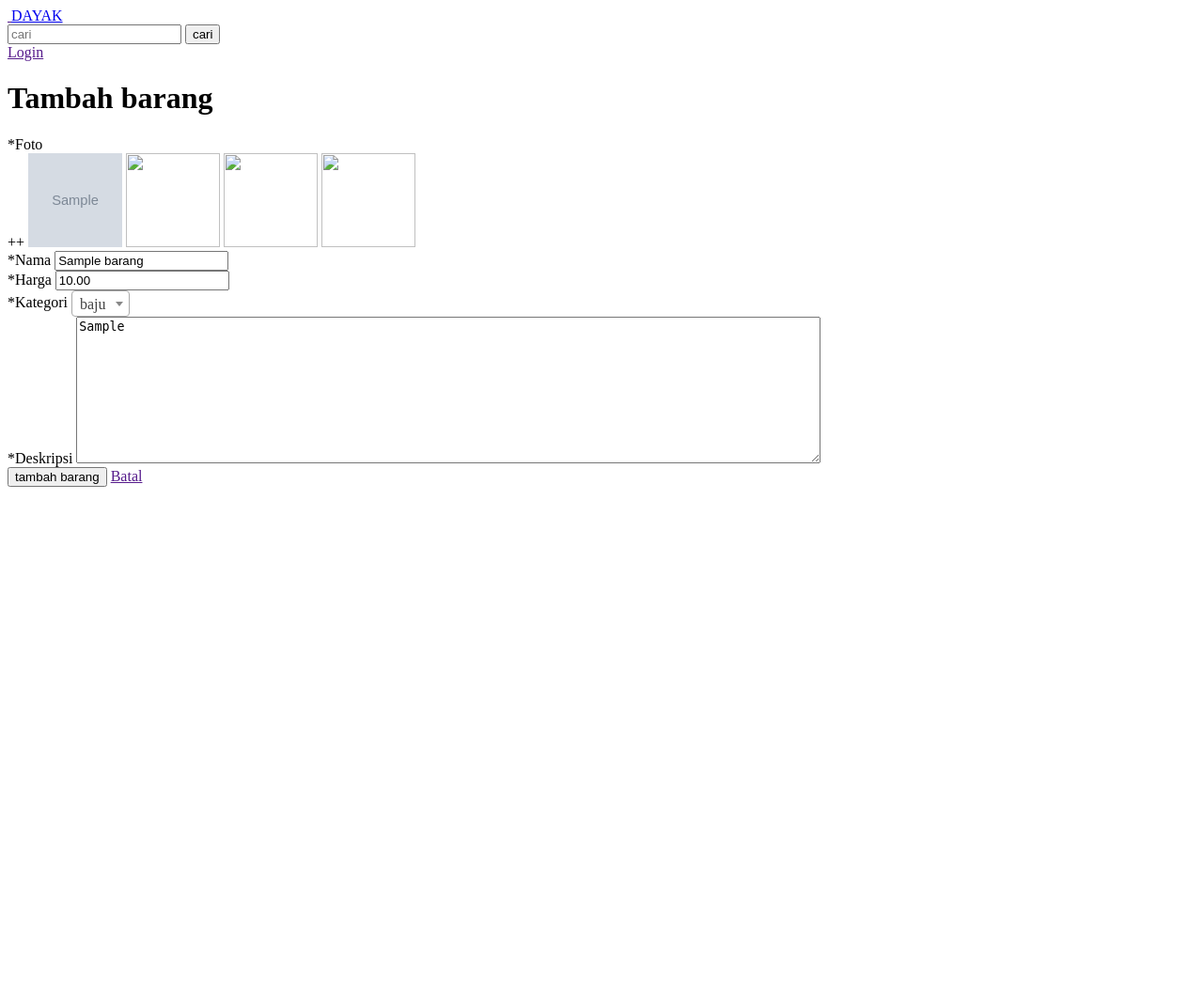
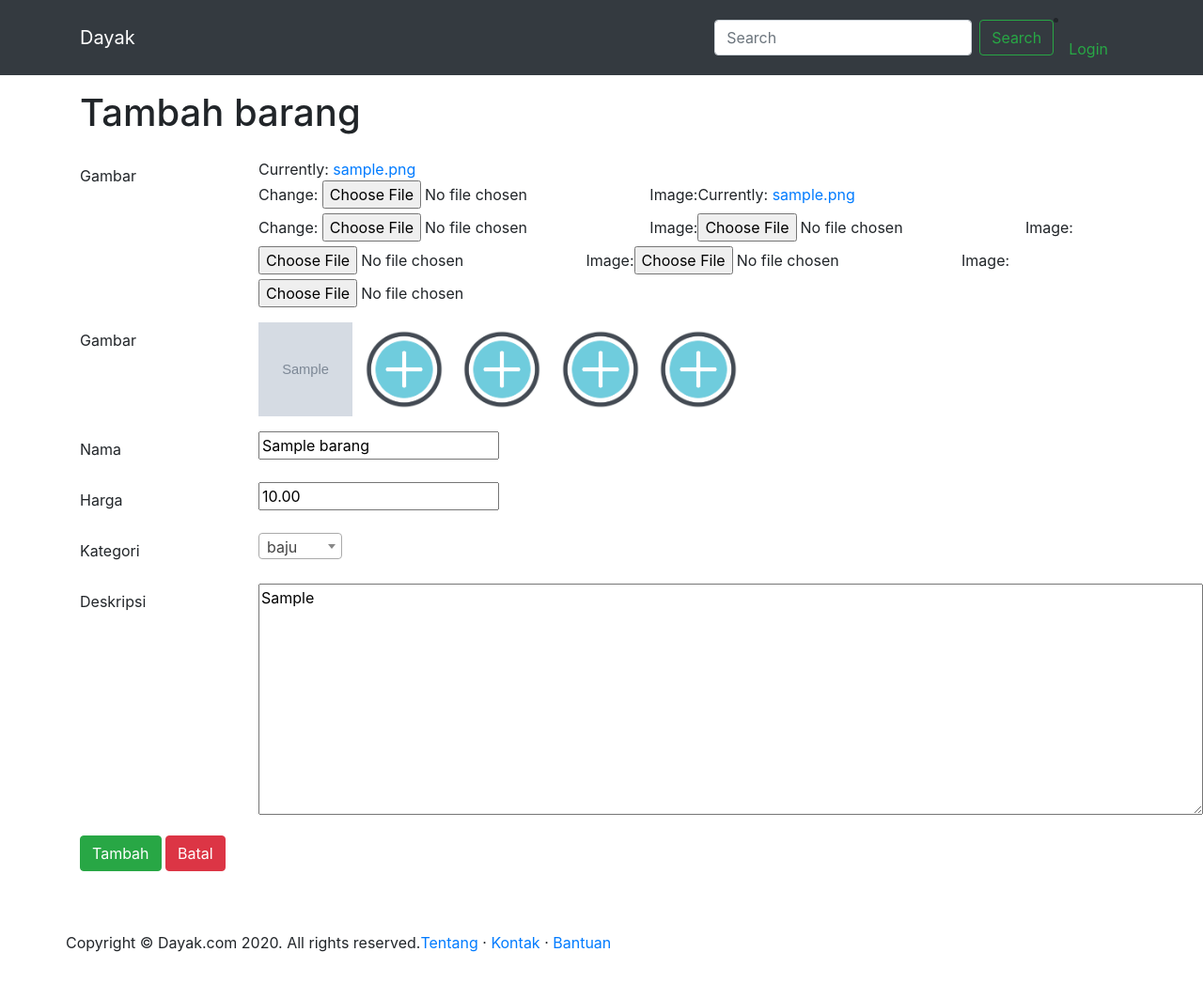
Before and after one commit to yeremiaChris/market-place, a Django app: page /update-barang/1/ in a window 1280 px wide. Shown: the whole page at 94% size. Before the commit the page ends 518 px from the top, so only its background shows below. Run offline with Django 3.2, Linux system fonts and the light colour scheme; tables that the repository leaves empty hold one stand-in row (values such as "Sample post"); grey boxes marked "Sample" are stand-in pictures; some libraries are stand-ins or nearby versions.

Commit message:
membuat update page dan messagenya dalam proses membuat update formset multiple imagenya

```diff
--- a/toko_app/static/toko_app/js/tambah-barang.js
+++ b/toko_app/static/toko_app/js/tambah-barang.js
@@ -5,6 +5,10 @@ const input = document.querySelector(".input-banyak input");
 gambar.onclick = function () {
     input.click();
 }
+
+
+
+
 // akhir gambar pertama
 
 input.onchange = function () {
--- /dev/null
+++ b/toko_app/static/toko_app/js/update.js
@@ -0,0 +1,22 @@
+
+const terbaru = document.querySelector('.input-banyak a');
+const input  = document.querySelectorAll('#id_gambar');
+const gambarbanyak = document.querySelector('.foto-banyak img');
+
+const baru = gambarbanyak.src = terbaru.href;
+console.log(baru);
+
+gambarbanyak.onclick = function () {
+    input[0].click();
+}
+
+
+input[0].onchange = function() {
+
+    const masuk = new FileReader();
+    masuk.readAsDataURL(input[0].files[0]);
+
+    masuk.onload = function (e) {
+        gambarbanyak.src = e.target.result;
+    }
+}
--- a/toko_app/templates/toko_app/base.html
+++ b/toko_app/templates/toko_app/base.html
@@ -98,7 +98,6 @@
         crossorigin="anonymous"></script>
     <script src="{% static 'toko_app/js/select2.min.js' %}"></script>
     <script src="{% static 'toko_app/js/select.js' %}"></script>
-    <script src="{% static 'toko_app/js/tambah-barang.js' %}"></script>
 </body>
 
 </html>
--- a/toko_app/templates/toko_app/daftar.html
+++ b/toko_app/templates/toko_app/daftar.html
@@ -53,7 +53,7 @@
                 <td>{{ brg.nama_barang }}</td>
                 <td>Rp. {{ brg.harga }}</td>
                 <td>99x</td>
-                <td><a href="" class="btn btn-success">Update</a> <a href="" class="btn btn-danger">Hapus</a></td>
+                <td><a href="{% url 'update-barang' brg.id %}" class="btn btn-success">Update</a> <a href="" class="btn btn-danger">Hapus</a></td>
             </tr>
         {% endfor %}
     </tbody>
--- a/toko_app/templates/toko_app/tambah_barang.html
+++ b/toko_app/templates/toko_app/tambah_barang.html
@@ -10,7 +10,7 @@
     <div class="col-lg-12">
         <form class="mt-3" method="POST" enctype="multipart/form-data" action="{% url 'tambah-barang' %}">
             {% csrf_token %}
-            <div class="form-group row" >
+            <div class="form-group row" style="display: none;">
                 <label for="gambar" class="col-sm-2 col-form-label">Gambar</label>
                 <div class="col-sm-10 input-banyak">
                     {{ form.gambar.errors }}
@@ -82,4 +82,7 @@
         </div>
     </footer>
 </div>
+
+
+<script src="{% static 'toko_app/js/tambah-barang.js' %}"></script>
 {% endblock content %}
--- a/toko_app/templates/toko_app/update.html
+++ b/toko_app/templates/toko_app/update.html
@@ -1,108 +1,87 @@
+{% extends 'toko_app/base.html' %}
 {% load static %}
-<!DOCTYPE html>
-<html lang="en">
-
-<head>
-    <meta charset="UTF-8">
-    <meta name="viewport" content="width=device-width, initial-scale=1.0">
-    <link rel="stylesheet" href="{% static 'toko_app/css/update_barang.css' %}">
-    <link rel="stylesheet" href="{% static 'toko_app/css/select2.min.css' %}">
-    <title>tambah-barang</title>
-</head>
-
-<body>
-    <nav>
-        <div class="bar">
-            <a href="">
-                <img src="" alt="">
-                <a href="{% url 'index' %}">DAYAK</a>
-            </a>
-
-            <form action="">
-                <input type="text" name="cari" placeholder="cari">
-                <button type="submit">cari</button>
-            </form>
-
-            <a href="">Login</a>
+{% block content %}
+<div class="row mt-3">
+    <div class="col-lg-12">
+        <h1>Tambah barang</h1>
     </div>
-    </nav>
-
-
-    <div class="form">
-        <form action="" method="POST" enctype="multipart/form-data">
+</div>
+<div class="row">
+    <div class="col-lg-12">
+        <form class="mt-3" method="POST" enctype="multipart/form-data">
             {% csrf_token %}
-            <h1>Tambah barang</h1>
-            <!-- <div class="foto">
-                <label for="foto">*Foto</label>
+            <div class="form-group row">
+                <label for="gambar" class="col-sm-2 col-form-label">Gambar</label>
+                <div class="col-sm-10 input-banyak">
+                    {{ form.gambar.errors }}
                     {{ form.gambar }}
                     {{ formset.management_form }}
-                {% for f in formset %}
-                    {{ f.image }}
+                    {% for forms in formset %}
+                        {{forms}}
+                    <!-- <input type="file" class="coba">
+                                            <input type="file" class="coba">
+                                            <input type="file" class="coba">
+                                            <input type="file" class="coba"> -->
                     {% endfor %}
                 </div>
-            <div class="foto-banyak">
-                <label for="foto">++</label>
-                <img src="" alt="" width="100px" height="100px">
-            </div> -->
-            <div class="input-banyak">
-                <label for="foto">*Foto</label>
-
-                <div style="display: none;">
-                    {{ form.gambar}}
             </div>
-                <!-- {{ formset.management_form }}
-                {% for f in formset %}
-                {{ f.image }}
-                {% endfor %} -->
+            <div class="form-group row ">
+                <label for="gambars" class="col-sm-2 col-form-label">Gambar</label>
+                <div class="col-sm-10 foto-banyak">
+                    <img src="{% static 'toko_app/img/index.png' %}" alt="" width="100px" height="100px">
+                    <img src="{% static 'toko_app/img/index.png' %}" alt="" width="100px" height="100px" id="gambar">
+                    <img src="{% static 'toko_app/img/index.png' %}" alt="" width="100px" height="100px" id="gambar">
+                    <img src="{% static 'toko_app/img/index.png' %}" alt="" width="100px" height="100px" id="gambar">
+                    <img src="{% static 'toko_app/img/index.png' %}" alt="" width="100px" height="100px" id="gambar">
                 </div>
-            <div class="foto-banyak">
-                <label for="foto">++</label>
-                <img src="" alt="" width="100px" height="100px" onclick="klik()">
-                <img src="" alt="" width="100px" height="100px" >
-                <img src="" alt="" width="100px" height="100px">
-                <img src="" alt="" width="100px" height="100px">
             </div>
-            <div class="nama">
-                <label for="foto">*Nama</label>
+            <div class="form-group row">
+                <label for="nama" class="col-sm-2 col-form-label">Nama</label>
+                <div class="col-sm-10">
+                    {{ form.nama_barang.errors }}
                     {{ form.nama_barang }}
                 </div>
-            <div class="harga">
-                <label for="harga">*Harga</label>
+            </div>
+            <div class="form-group row">
+                <label for="harga" class="col-sm-2 col-form-label">Harga</label>
+                <div class="col-sm-10">
+                    {{ form.harga.errors }}
                     {{ form.harga }}
                 </div>
-            <div class="kategori">
-                <label for="kategori">*Kategori</label>
+            </div>
+            <div class="form-group row">
+                <label for="kategori" class="col-sm-2 col-form-label">Kategori</label>
+                <div class="col-sm-10">
+                    {{ form.kategori.errors }}
                     {{ form.kategori }}
                 </div>
-            <div class="deskripsi">
-                <label for="foto">*Deskripsi</label>
+
+            </div>
+            <div class="form-group row">
+                <label for="harga" class="col-sm-2 col-form-label">Deskripsi</label>
+                <div class="col-sm-10">
                     {{ form.deskripsi }}
-                <!-- <textarea name="" id="" cols="96" rows="10"></textarea> -->
                 </div>
-
-            <button type="submit">tambah barang</button>
-            <a href="">Batal</a>
+            </div>
+            <div class="form-group row">
+                <div class="col-sm-10">
+                    <button type="submit" class="btn btn-success">Tambah</button>
+                    <a href="" class="btn btn-danger">Batal</a>
+                </div>
+            </div>
         </form>
     </div>
 
 
-    <script src="{% static 'toko_app/js/jquery-3.5.1.min.js' %}"></script>
-    <script src="{% static 'toko_app/js/select2.min.js' %}"></script>
-    <script>
-        $(document).ready(function () {
-            $('.js-example-basic-single').select2();
-        });
-    </script>
-    <script>
-            const link = document.querySelector(".input-banyak a").href;
-            const img = document.querySelector(".foto-banyak img");
-            const img2 = document.querySelector(".foto-banyak img");
-            img.src = link;
-            const input = document.querySelector(".input-banyak input")
-            function klik(){
-                input.click();
-            }
-    </script>
-</body>
+    <footer class="d-flex justify-content-between mt-5 mb-5 ">
+        <div>Copyright &copy; Dayak.com 2020. All rights reserved.</div>
+        <div>
+            <a href="#">Tentang</a> &middot;
+            <a href="#">Kontak</a> &middot;
+            <a href="#">Bantuan</a>
+        </div>
+    </footer>
+</div>
 
-</html>
+<script src="{% static 'toko_app/js/update.js' %}"></script>
+{% endblock content %}
--- a/toko_app/views.py
+++ b/toko_app/views.py
@@ -40,8 +40,6 @@ def tambah_barang(request):
                 try:
                     gambar = Image(barang=item,image=f.cleaned_data['image'])
                     gambar.save()
-
-                    messages.success(request, 'Barang berhasil di tambahkan ')
                 except Exception as e:
                     break
 
@@ -62,13 +60,30 @@ def daftar_barang(request):
 
 def update_barang(request,pk):
     barang = get_object_or_404(Barang,id=pk)
-    form = UpdateBarang(request.POST or None, request.FILES or None,instance=barang)
+    form = UpdateBarang(instance=barang)
+    formset = modelformset_factory(Image, extra=4, fields=('image',), widgets={
+        'image': forms.ClearableFileInput(attrs={'class': 'coba'})
+    })
     if request.method == 'POST':
-        form = UpdateBarang(request.POST or None, request.FILES or None,instance=barang)
-        if form.is_valid():
-            form.save()
-        return redirect('daftar-barang')
-    return render(request,'toko_app/update.html',{'form': form})
+        form = UpdateBarang(request.POST,request.FILES,instance=barang)
+        formset = formset(request.POST or None, request.FILES or None)
+        if form.is_valid() and formset.is_valid():
+            item = form.save(commit=False)
+            item.save()
+            print(formset.cleaned_data)
+
+            for f in formsetL:
+                if f.cleaned_data:
+                    if f.cleaned_data['id'] is None:
+                        gambar = Image(barang=item,image=f.cleaned_data['image'])
+                        gambar.save()
+
+
+            return redirect('daftar-barang')
+    else:
+        form = UpdateBarang(instance=barang)
+    return render(request,'toko_app/update.html',{'form': form,'formset': formset})
+
 
 def delete_barang(request,pk):
     barang = get_object_or_404(Barang,id=pk)
```
Also changed, not shown: media/gambar/WhatsApp_Image_2020-08-04_at_12.07.351.jpeg (added), media/gambar/kartu_keluarga_JSYHnop.jpeg (added), media/gambar/lll_gf9bMyG.png (added), media/gambar/lll_mKmpWzh.jpg (added), media/gambar/sayur_Mqdb49a.png (added), media/gambar/sayur_QEtgZzQ.png (added), media/gambar/sfd_0JSCzOR.jpg (added), media/gambar/sfd_6DartnP.jpg (added), media/gambar/sfd_7t9Pl0m.jpg (added), media/gambar/sfd_dJrUBSo.jpg (added), media/gambar/sfd_f5b0U0M.jpg (added), media/gambar/sfd_tRQppC0.jpg (added). Lines whose indentation alone changed are shown as unchanged.
